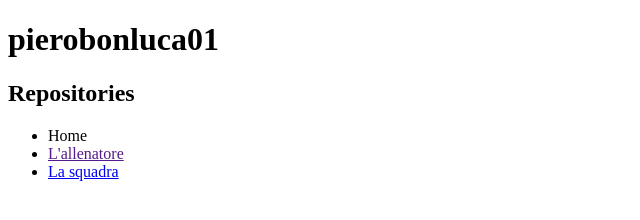
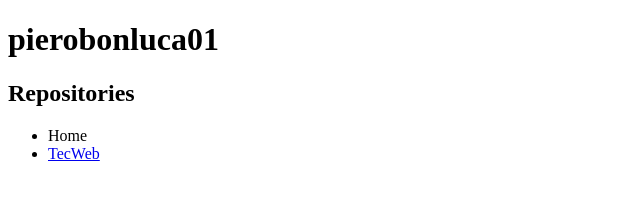
Before and after one commit to pierobonluca01/pierobonluca01.github.io, a plain HTML site: page index.html in a window 1280 px wide. Shown: the whole page, without its empty margins (0-640 px from the left). Drawn offline with Linux system fonts and the light colour scheme.

Commit message:
Modifiche ai link

```diff
--- a/index.html
+++ b/index.html
@@ -14,8 +14,7 @@
     <nav id="menu">
         <ul>
             <li id="currentlink"><span lang="en">Home</span></li>
-            <li><a href="">L'allenatore</a></li>
-            <li><a href="squadra.html">La squadra</a></li>
+            <li><a href="https://pierobonluca01.github.io/TecWeb">TecWeb</a></li>
         </ul>
     </nav>
 </body>
```
